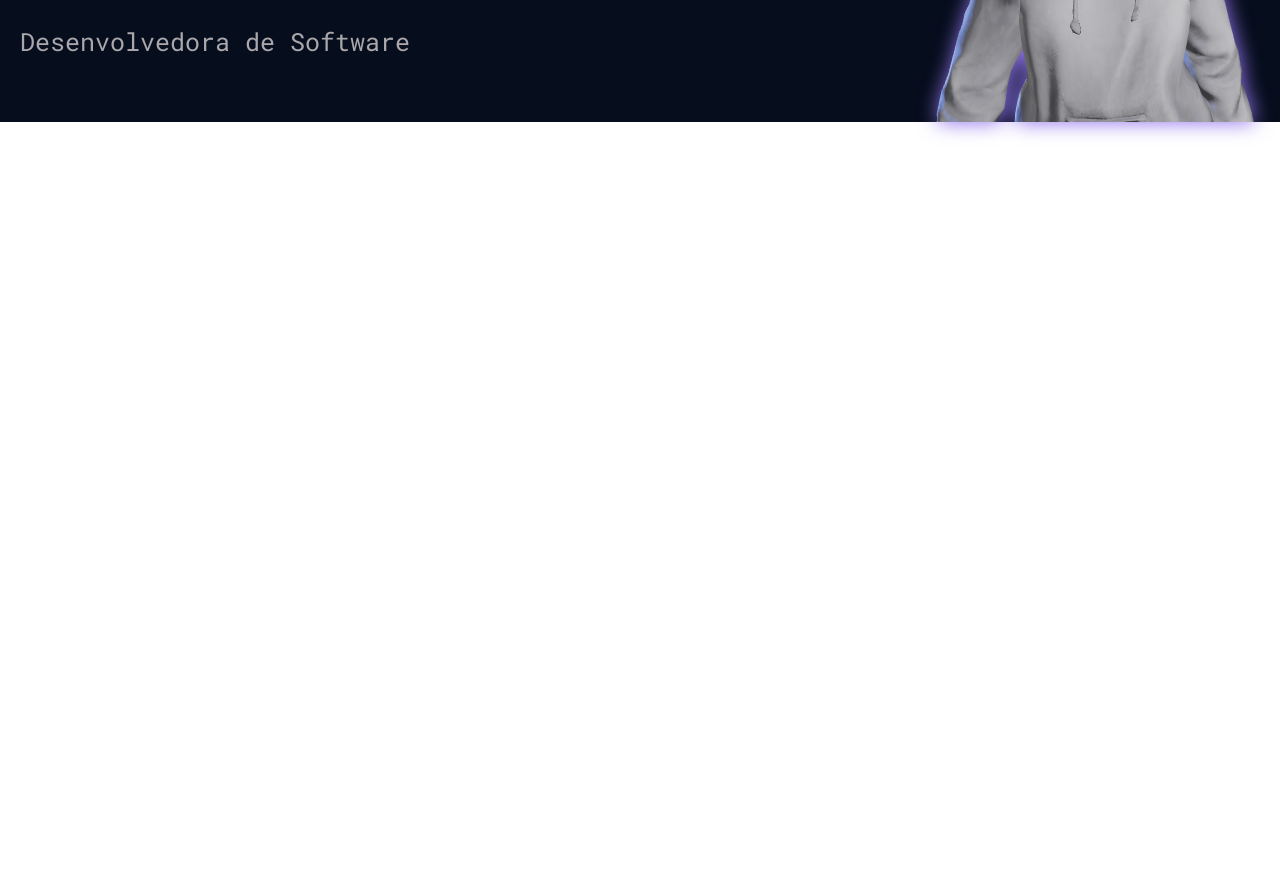
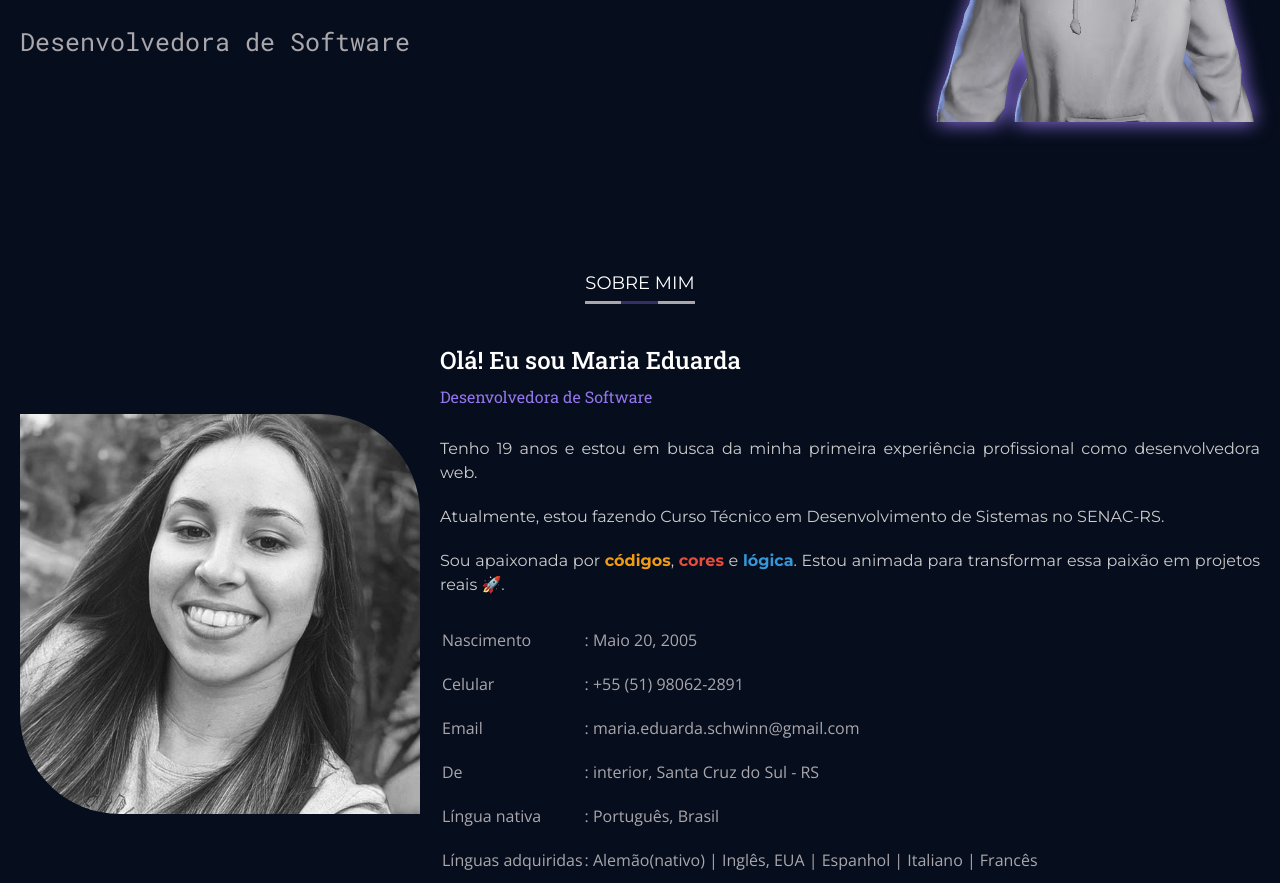
Before and after one commit to Maria-Eduarda-Rodrigues-Schwinn/portfolio, a React (Vite) app in the folder frontend/: page / in a window 1280 px wide. Shown: the part 480-1363 px from the top of the page. Before the commit the page ends 800 px from the top, so only its background shows below. Built offline with nearby package versions, Linux system fonts and the light colour scheme.

Commit message:
add about section

```diff
--- a/frontend/src/Pages/Home/index.jsx
+++ b/frontend/src/Pages/Home/index.jsx
@@ -1,5 +1,6 @@
 import { LimitedWidthWrapper } from "../../components/LimitedWidth"
 import { HeaderSection } from "./sections/Header"
+import { AboutSection } from "./sections/About"
 import { InfoSection } from "./sections/Info"
 import { Container, Main } from "./styles"
 
@@ -10,6 +11,7 @@ export function Home() {
       <LimitedWidthWrapper>
         <Main>
           <InfoSection />
+          <AboutSection />
         </Main>
       </LimitedWidthWrapper>
     </Container>
--- /dev/null
+++ b/frontend/src/Pages/Home/sections/About/index.jsx
@@ -0,0 +1,69 @@
+import profileImg from "../../../../assets/profileImg.jpeg"
+import { Subtitle } from "../../../../components/Subtitle"
+import { Content, Table } from "./styles"
+
+export function AboutSection() {
+  return (
+    <>
+      <Subtitle content="Sobre mim" />
+      <Content>
+        <img src={profileImg} alt="Foto de Maria Eduarda sorrindo" />
+        <div>
+          <h2>Olá! Eu sou Maria Eduarda</h2>
+          <h4>Desenvolvedora de Software</h4>
+          <p>
+            Tenho 19 anos e estou em busca da minha primeira experiência
+            profissional como desenvolvedora web.
+          </p>
+          <p>
+            Atualmente, estou fazendo Curso Técnico em Desenvolvimento de
+            Sistemas no SENAC-RS.
+          </p>
+          <p>
+            Sou apaixonada por <span className="highlighted">códigos</span>,{" "}
+            <span className="highlighted-red">cores</span> e{" "}
+            <span className="highlighted-blue">lógica</span>. Estou animada para
+            transformar essa paixão em projetos reais &#128640;.
+          </p>
+          <Table>
+            <tbody>
+              <tr>
+                <td>Nascimento</td>
+                <td>: Maio 20, 2005</td>
+              </tr>
+              <tr>
+                <td>Celular</td>
+                <td>
+                  : <a href="tel:+5551980622891">+55 (51) 98062-2891</a>
+                </td>
+              </tr>
+              <tr>
+                <td>Email</td>
+                <td>
+                  :{" "}
+                  <a href="mailto:maria.eduarda.schwinn@gmail.com">
+                    maria.eduarda.schwinn@gmail.com
+                  </a>
+                </td>
+              </tr>
+              <tr>
+                <td>De</td>
+                <td>: interior, Santa Cruz do Sul - RS</td>
+              </tr>
+              <tr>
+                <td>Língua nativa</td>
+                <td>: Português, Brasil</td>
+              </tr>
+              <tr>
+                <td>Línguas adquiridas</td>
+                <td>
+                  : Alemão(nativo) | Inglês, EUA | Espanhol | Italiano | Francês
+                </td>
+              </tr>
+            </tbody>
+          </Table>
+        </div>
+      </Content>
+    </>
+  )
+}
--- /dev/null
+++ b/frontend/src/Pages/Home/sections/About/styles.js
@@ -0,0 +1,81 @@
+import styled from "styled-components"
+
+export const Content = styled.div`
+  display: flex;
+  gap: 20px;
+  align-items: center;
+  justify-content: space-between;
+
+  color: ${({ theme }) => theme.COLORS.GRAY};
+
+  div {
+    max-width: 950px;
+  }
+
+  h2 {
+    color: ${({ theme }) => theme.COLORS.WHITE};
+    font-family: ${({ theme }) => theme.FONTS.ROBOTO_SLAB};
+    font-weight: 500;
+    margin-bottom: 10px;
+  }
+
+  h4 {
+    font-family: ${({ theme }) => theme.FONTS.ROBOTO_SLAB};
+    color: ${({ theme }) => theme.COLORS.PURPLE};
+    font-weight: normal;
+    margin-bottom: 30px;
+  }
+
+  img {
+    max-width: 400px;
+    border-radius: 0px 100px;
+  }
+
+  p {
+    text-align: justify;
+    line-height: 1.5;
+    font-family: ${({ theme }) => theme.FONTS.MONTSERRAT};
+    margin: 20px 0;
+  }
+
+  .highlighted,
+  .highlighted-red,
+  .highlighted-blue {
+    font-weight: bold;
+  }
+
+  .highlighted {
+    color: ${({ theme }) => theme.COLORS.STRONG_YELLOW};
+  }
+
+  .highlighted-red {
+    color: ${({ theme }) => theme.COLORS.LIGHT_RED};
+  }
+
+  .highlighted-blue {
+    color: ${({ theme }) => theme.COLORS.LIGHT_BLUE};
+  }
+`
+
+export const Table = styled.table`
+  &,
+  a {
+    color: ${({ theme }) => theme.COLORS.GRAY_100};
+  }
+
+  font-family: ${({ theme }) => theme.FONTS.OPEN_SANS};
+
+  td {
+    padding: 10px 0;
+  }
+
+  a {
+    border-bottom: 1px dashed transparent;
+    transition: border-bottom 0.2s ease;
+
+    &:hover {
+      padding: 3px 0;
+      border-bottom: 1px dashed ${({ theme }) => theme.COLORS.GRAY_100};
+    }
+  }
+`
```
Also changed, not shown: frontend/src/assets/profileImg.jpeg (added).
